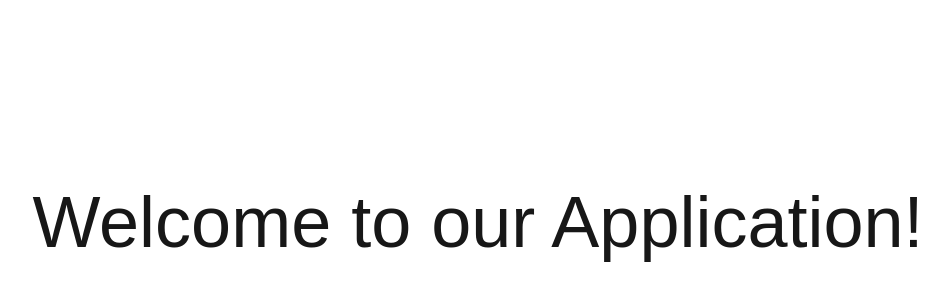
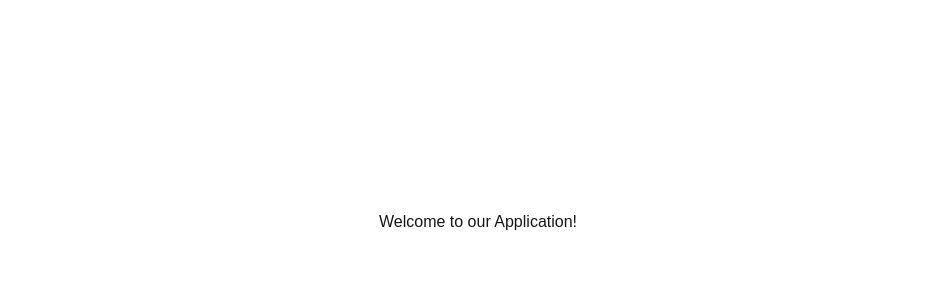
Before and after one commit to nukedragocodefreak/alx-project-0x01-setup, a Next.js app in the folder alx-project-0x01/: page / in a window 1280 px wide. Shown: the part 178-478 px from the top of the page, without its empty margins (162-1110 px from the left). Built offline with nearby package versions, Linux system fonts and the light colour scheme.

Commit message:
remove h1

```diff
--- a/alx-project-0x01/pages/index.tsx
+++ b/alx-project-0x01/pages/index.tsx
@@ -1,8 +1,10 @@
 import Header from "../components/layout/Header";
-export default function Home() {
+const Home: React.FC = () => {
   return (
     <div className="flex justify-center items-center h-screen">
-      <h1 className="text-7xl font-thin">Welcome to our Application!</h1>
+      <h1>Welcome to our Application!</h1>
     </div>
-  );
+  )
 }
+
+ export default Home;
```
